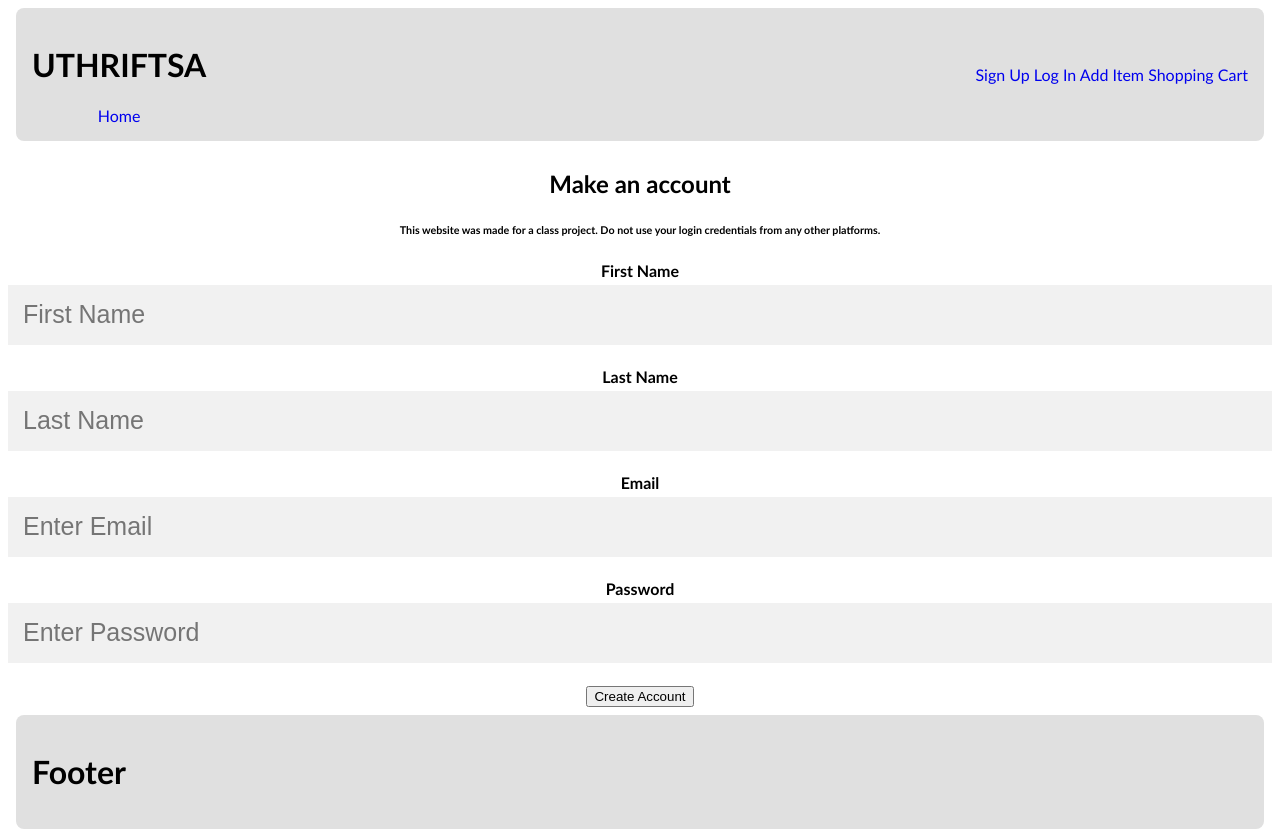
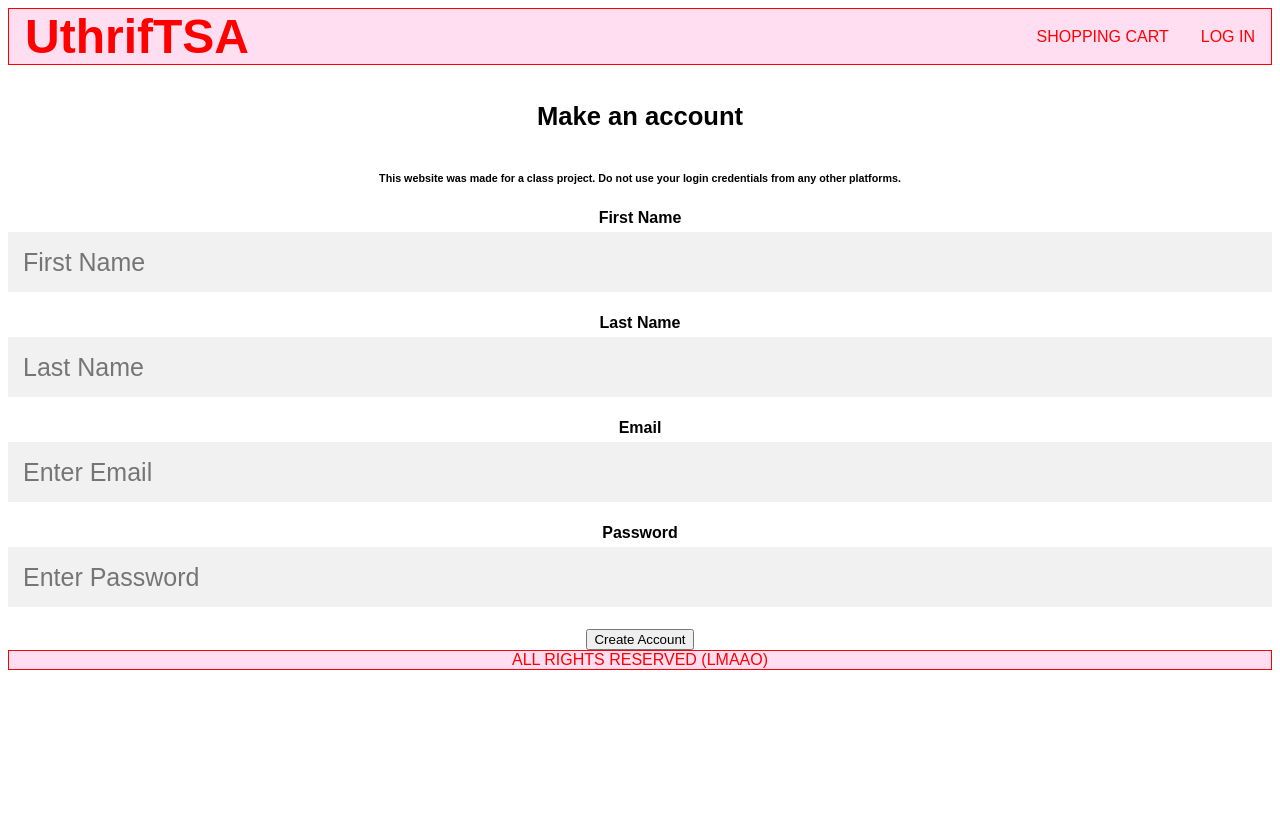
Before and after one commit to icastro35211225/NoobEgg, a React (Create React App) app: page /signup in a window 1280 px wide. After the commit the page ends 800 px from the top, so only its background shows below. Built offline with nearby package versions, Linux system fonts and the light colour scheme.

Commit message:
style and footer/header implementation changes

```diff
--- a/src/App.css
+++ b/src/App.css
@@ -1,6 +1,55 @@
 .App {
   text-align: center;
-  font-family: 'Trebuchet MS', 'Lucida Sans Unicode', 'Lucida Grande', 'Lucida Sans', Arial, sans-serif;
+  font-family: 'Archivo Black', sans-serif;
+}
+
+/* Layout */
+.grid-container {
+  display: grid;
+  grid-template-areas:
+  'header'
+  'main'
+  'footer';
+ grid-template-columns: 1fr;
+ grid-template-rows: 5rem 1fr 5rem;
+ height: 100%;
+}
+header{
+  grid-area: header;
+  background-color: #ffdef2;
+  border: red;
+  border-style:solid;
+  border-width: 1.3pt;
+}
+main{
+  grid-area: main;
+  padding: 1rem;
+}
+footer{
+  grid-area: footer;
+  background-color: #ffdef2;
+  color: red;
+  border: red;
+  border-style:solid;
+  border-width: 1.3pt;
+}
+
+/* Common */
+h1{
+  font-size: 1.8rem;
+  padding: 1rem 0;
+  font-family: 'Archivo Black', sans-serif
+}
+h2{
+  font-size: 1.6rem;
+  padding: 1rem 0;
+  font-family: 'Archivo Black', sans-serif
+}
+a{
+  text-decoration: none;
+}
+a:hover{
+  color:saddlebrown;
 }
 
 .form {
@@ -23,6 +72,9 @@
   border: 2px solid black;
   border-radius: 15px;
   margin: 10px;
+  margin: 0 auto;
+  float: none;
+  margin-bottom: 10px;
 }
 
 #updateInput {
@@ -57,6 +109,26 @@ a {
 
 * {box-sizing: border-box}
 
+/*header*/
+header a{
+  color: red;
+  padding: 1rem;
+}
+a.brand{
+  color: red;
+  font-size: 3rem;
+  font-weight: bold;
+}
+.row{
+   display: flex;
+   flex-wrap: wrap;
+   justify-content: space-between;
+   align-items: center;
+}
+.row.center{
+    justify-content: center;
+}
+
 /* Full-width input fields */
   input[type=text], input[type=password] {
   width: 100%;
--- a/src/App.js
+++ b/src/App.js
@@ -2,11 +2,11 @@ import React, { useState, useEffect } from "react";
 import './App.css';
 import { Route, Routes, Link } from "react-router-dom";
 //import Axios from 'axios';
-import Header from "./components/Header";
+//import Header from "./components/Header";
 import Home from "./components/Home";
 import Signup from './pages/Signup';
 import Login from './pages/Login';
-import Footer from './components/Footer';
+//import Footer from './components/Footer';
 import AddItem from './pages/AddItem';
 import ShoppingCart from './pages/ShoppingCart';
 
@@ -17,8 +17,15 @@ function App() {
 
   return (
     <div className="App">
-      <Header></Header>
-
+      <header className="row">
+                <div>
+                    <a className="brand" href="/">UthrifTSA</a>
+                </div>
+                <div>
+                  <Link to="/cart">SHOPPING CART</Link>
+                  <Link to="/login">LOG IN </Link>
+                </div>
+            </header>
       <div className="form">
         <Routes>
           <Route path="/" element={<Home />} />
@@ -28,7 +35,7 @@ function App() {
           <Route path="/cart" element={<ShoppingCart />}/>
         </Routes>
       </div>
-      <Footer />
+      <footer className="row center">ALL RIGHTS RESERVED (LMAAO)</footer>
     </div>
   );
 }
--- a/src/components/Footer.js
+++ b/src/components/Footer.js
@@ -1,4 +1,4 @@
-import React from "react";
+/*import React from "react";
 import { Route, Routes, Link } from "react-router-dom";
 
 export default function Footer(props) {
@@ -12,3 +12,4 @@ export default function Footer(props) {
         </footer>
     )
 }
+*/
--- a/src/components/Header.js
+++ b/src/components/Header.js
@@ -1,4 +1,4 @@
-import React from "react";
+/*import React from "react";
 import { Route, Routes, Link } from "react-router-dom";
 
 export default function Header(props) {
@@ -18,3 +18,4 @@ export default function Header(props) {
         </header>
     )
 }
+*/
--- a/src/pages/Login.css
+++ b/src/pages/Login.css
@@ -1,5 +1,15 @@
+.Login{
+    font-family: 'Archivo Black', sans-serif;
+}
+
 .login-wrapper {
     display: flex;
     flex-direction: column;
     align-items: center;
 }
+p {
+    text-align: left;
+}
+h2{
+    font-family: 'Archivo Black', sans-serif
+}
--- a/src/pages/Login.js
+++ b/src/pages/Login.js
@@ -33,7 +33,7 @@ export default function Login(setToken) {
     return (
         <login>
             <div className="login-wrapper">
-                <h2>Log in</h2>
+                <h2>LOG IN</h2>
                 {/* <button onClick={displayInfo}>Log In</button> */}
                 <label>
                     <p>Email</p>
```
